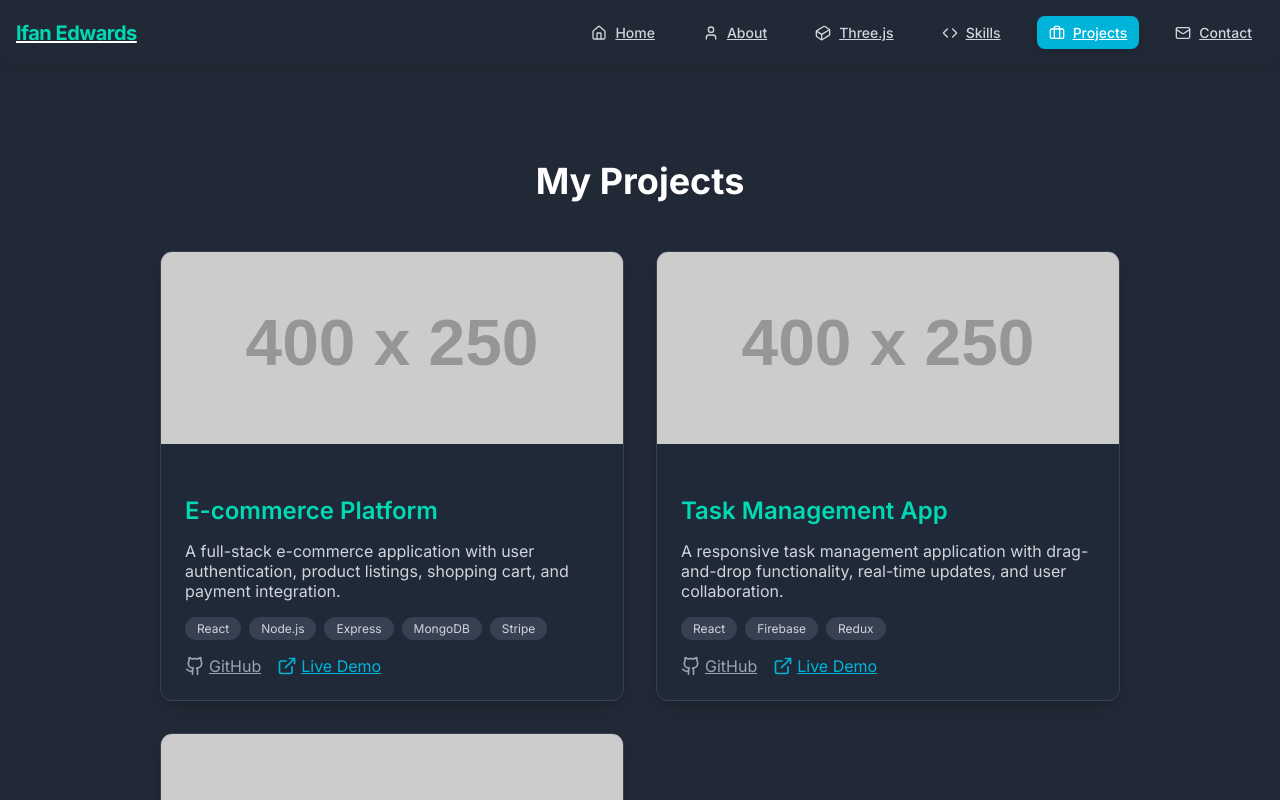
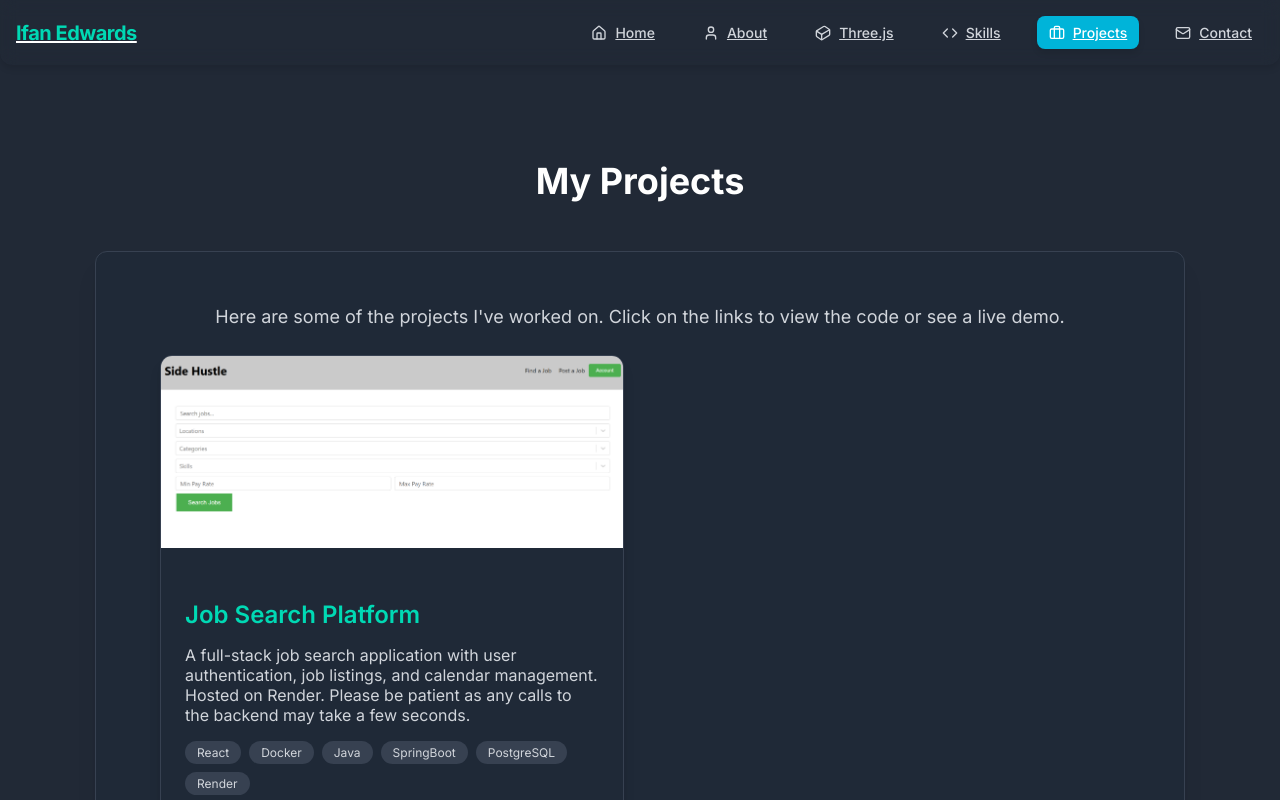
Before and after one commit to ifaneds/portfolio, a React (Create React App) app in the folder portfolio/: page /projects in a window 1280 px wide. Shown: the top 800 px of the page. Built offline with nearby package versions, Linux system fonts and the light colour scheme.

Commit message:
Update With Project

```diff
--- a/portfolio/src/App.js
+++ b/portfolio/src/App.js
@@ -42,7 +42,6 @@ export default function App() {
           <Route index element={<Hero />} /> {/* Default route for "/" */}
           <Route path="about" element={<About />} />
           <Route path="three" element={<Three />} />
-          {/* Add your new pages */}
           <Route path="skills" element={<Skills />} />
           <Route path="projects" element={<Projects />} />
           <Route path="contact" element={<Contact />} />
--- a/portfolio/src/components/Hero.js
+++ b/portfolio/src/components/Hero.js
@@ -1,5 +1,6 @@
 import React from "react";
-import { Mail } from "lucide-react";
+import { IoMdDownload, IoMdMail } from "react-icons/io";
+import { Link } from "react-router-dom";
 
 export default function Hero() {
   return (
@@ -21,22 +22,31 @@ export default function Hero() {
         knack for creating immersive experiences.
       </p>
       <div className="hero-buttons">
-        <a href="/contact" className="hero-button hero-button-primary">
-          <Mail
+        <Link to="/contact" className="hero-button hero-button-primary">
+          <IoMdMail
             className="icon"
             style={{
               display: "inline-block",
               verticalAlign: "middle",
               marginRight: "0.5rem",
             }}
-          />{" "}
+          />
           Get in Touch
-        </a>
+        </Link>
+
         <a
           href={process.env.PUBLIC_URL + "/cv_ifan_edwards.pdf"} // download link for my CV
           download
-          className="hero-button hero-button-secondary"
+          className="hero-button hero-button-primary"
         >
+          <IoMdDownload
+            className="icon"
+            style={{
+              display: "inline-block",
+              verticalAlign: "middle",
+              marginRight: "0.5rem",
+            }}
+          />
           Download CV
         </a>
       </div>
--- a/portfolio/src/components/Projects.js
+++ b/portfolio/src/components/Projects.js
@@ -1,35 +1,23 @@
 import React from "react";
-import { Github, ExternalLink } from "lucide-react";
-// No direct style import needed here, App.js handles global style.css
+import { LuGithub, LuExternalLink } from "react-icons/lu";
 
 export default function Projects() {
   const projects = [
     {
-      title: "E-commerce Platform",
+      title: "Job Search Platform",
       description:
-        "A full-stack e-commerce application with user authentication, product listings, shopping cart, and payment integration.",
-      technologies: ["React", "Node.js", "Express", "MongoDB", "Stripe"],
-      githubLink: "https://github.com/yourusername/ecommerce-platform", // Replace with your GitHub link
-      liveLink: "https://ecommerce-demo.com", // Replace with your live demo link
-      imageUrl: "https://placehold.co/400x250/374151/D1D5DB?text=Project+1", // Placeholder image
-    },
-    {
-      title: "Task Management App",
-      description:
-        "A responsive task management application with drag-and-drop functionality, real-time updates, and user collaboration.",
-      technologies: ["React", "Firebase", "Redux"],
-      githubLink: "https://github.com/yourusername/task-app",
-      liveLink: "https://task-app-demo.com",
-      imageUrl: "https://placehold.co/400x250/374151/D1D5DB?text=Project+2",
-    },
-    {
-      title: "Personal Blog",
-      description:
-        "A minimalist blog platform built with a modern static site generator, featuring markdown support and SEO optimization.",
-      technologies: ["Next.js", "Markdown", "GraphQL", "Vercel"],
-      githubLink: "https://github.com/yourusername/personal-blog",
-      liveLink: "https://your-blog-demo.com",
-      imageUrl: "https://placehold.co/400x250/374151/D1D5DB?text=Project+3",
+        "A full-stack job search application with user authentication, job listings, and calendar management. Hosted on Render. Please be patient as any calls to the backend may take a few seconds.",
+      technologies: [
+        "React",
+        "Docker",
+        "Java",
+        "SpringBoot",
+        "PostgreSQL",
+        "Render",
+      ],
+      githubLink: "https://github.com/ifaneds/side-hustle", // Replace with your GitHub link
+      liveLink: "https://ifaneds.github.io/side-hustle/", // Replace with your live demo link
+      imageUrl: process.env.PUBLIC_URL + "/side_hustle_project_image.png", // Placeholder image
     },
   ];
 
@@ -63,7 +51,7 @@ export default function Projects() {
               rel="noopener noreferrer"
               className="project-link"
             >
-              <Github className="icon" /> GitHub
+              <LuGithub className="icon" /> GitHub
             </a>
           )}
           {project.liveLink && (
@@ -73,7 +61,7 @@ export default function Projects() {
               rel="noopener noreferrer"
               className="project-link live"
             >
-              <ExternalLink className="icon" /> Live Demo
+              <LuExternalLink className="icon" /> Live Demo
             </a>
           )}
         </div>
@@ -84,10 +72,17 @@ export default function Projects() {
   return (
     <section id="projects" className="projects-section">
       <h2 className="section-heading">My Projects</h2>
-      <div className="projects-grid">
-        {projects.map((project, index) => (
-          <ProjectCard key={index} project={project} />
-        ))}
+      <div className="projects-content">
+        <p className="projects-introduction">
+          Here are some of the projects I've worked on. Click on the links to
+          view the code or see a live demo.
+        </p>
+
+        <div className="projects-grid">
+          {projects.map((project, index) => (
+            <ProjectCard key={index} project={project} />
+          ))}
+        </div>
       </div>
     </section>
   );
--- a/portfolio/src/components/Skills.js
+++ b/portfolio/src/components/Skills.js
@@ -1,43 +1,80 @@
+// src/components/Skills.js
 import React from "react";
 
+// Import icons from various react-icons libraries
+// You might need to install some of these if you haven't yet (e.g., npm install react-icons)
+import {
+  FaUnity,
+  FaReact,
+  FaDocker,
+  FaJava,
+  FaCogs, // For OOP/Systems
+  FaProjectDiagram, // For Data Structures
+  FaPalette, // For Texturing
+  FaFilm, // For Animation
+} from "react-icons/fa"; // Font Awesome
+import {
+  SiUnrealengine,
+  SiPostgresql,
+  SiSpringboot,
+  SiBlender,
+  SiAdobeaftereffects,
+  SiAdobepremierepro, // For Video Editing
+  SiRender,
+} from "react-icons/si"; // Simple Icons
+import { IoGameControllerOutline } from "react-icons/io5"; // Ionicons
+import { RiCodeBoxLine, RiJavascriptFill } from "react-icons/ri"; // Remix Icon
+import { PiFileCSharp } from "react-icons/pi"; // Phosphor Icons
+import { CiCamera } from "react-icons/ci"; // For Compositing/Camera work
+import { BsFillMenuButtonFill } from "react-icons/bs";
+import { MdAnimation } from "react-icons/md";
+
 export default function Skills() {
-  // Define skills for each new category
+  // Define skills for each new category with an associated icon
   const gameDevSkills = [
-    "Unity",
-    "Unreal Engine",
-    "Gameplay Systems",
-    "Scripting",
-    "UI",
-  ]; // Adjust based on your actual engine experience and learning
+    { name: "Unity", icon: FaUnity },
+    { name: "Unreal Engine", icon: SiUnrealengine },
+    { name: "Gameplay Systems", icon: IoGameControllerOutline }, // Generic game controller
+    { name: "Scripting", icon: RiCodeBoxLine }, // Generic code box
+    { name: "UI", icon: BsFillMenuButtonFill }, // Generic button/menu icon for UI
+  ];
   const programmingSkills = [
-    "Java",
-    "C#",
-    "JavaScript",
-    "Object-Oriented Programming (OOP)",
-    "Data Structures & Algorithms",
-  ]; // Add C#/C++ if applicable
+    { name: "Java", icon: FaJava },
+    { name: "C#", icon: PiFileCSharp }, // Using the PiFileCSharp icon you provided
+    { name: "JavaScript", icon: RiJavascriptFill }, // More specific JS icon
+    { name: "Object-Oriented Programming (OOP)", icon: FaCogs }, // Represents systems/mechanisms
+    { name: "Data Structures & Algorithms", icon: FaProjectDiagram }, // Represents connections/structure
+  ];
+  const webDevSkills = [
+    { name: "React", icon: FaReact },
+    { name: "PostgreSQL", icon: SiPostgresql },
+    { name: "Spring Boot", icon: SiSpringboot },
+    { name: "Docker (Basics)", icon: FaDocker },
+    { name: "Render", icon: SiRender },
+  ];
   const artAndAnimationSkills = [
-    "3D Modeling (Blender, Cinema 4D)",
-    "Texturing & UV Mapping",
-    "Character Animation",
-    "Prop Animation",
-  ]; // Specify software you use
+    { name: "3D Modeling (Blender, Cinema 4D)", icon: SiBlender }, // Blender icon, covers general 3D modeling
+    { name: "Texturing & UV Mapping", icon: FaPalette }, // Represents color/texture work
+    { name: "Character Animation", icon: MdAnimation }, // Generic animation icon
+    { name: "Prop Animation", icon: FaFilm }, // Consistent with film/animation icon
+  ];
   const vfxSkills = [
-    "Adobe After Effects",
-    "Blender (Simulations & Pre-rendered VFX)",
-    "Video Compositing",
-    "Video Editing",
-  ]; // Specific to your clarification
+    { name: "Adobe After Effects", icon: SiAdobeaftereffects },
+    { name: "Blender (Simulations & Pre-rendered VFX)", icon: SiBlender }, // Reusing Blender icon as it's the tool
+    { name: "Video Compositing", icon: CiCamera }, // For compositing/camera work
+    { name: "Video Editing", icon: SiAdobepremierepro }, // Specific icon for Premiere Pro
+  ];
 
-  const webDevSkills = ["React", "PostgreSQL", "Spring Boot"]; // Keep your strong web skills
-
+  // Modified SkillCategory to render icon
   const SkillCategory = ({ title, skills }) => (
     <div className="skill-category-card">
       <h3 className="skill-category-title">{title}</h3>
       <div className="skill-tags-container">
         {skills.map((skill, index) => (
           <span key={index} className="skill-tag">
-            {skill}
+            {/* Render icon if it exists */}
+            {skill.icon && <skill.icon className="skill-icon" />}
+            {skill.name}
           </span>
         ))}
       </div>
--- a/portfolio/src/style.css
+++ b/portfolio/src/style.css
@@ -371,6 +371,9 @@ body {
   transition-property: transform;
   transition-duration: 200ms;
   box-shadow: 0 1px 3px rgba(0, 0, 0, 0.1), 0 1px 2px rgba(0, 0, 0, 0.06); /* shadow-md */
+  display: flex; /* Makes the icon and text align side-by-side */
+  align-items: center; /* Vertically centers the icon and text */
+  gap: 0.5rem;
 }
 
 .skill-tag:hover {
@@ -379,6 +382,12 @@ body {
     --secondary-blue
   ); /* Added hover effect to secondary blue */
   color: var(--light-background); /* Text color change on hover */
+}
+.skill-icon {
+  width: 1.25rem; /* Controls the size of the icon */
+  height: 1.25rem; /* Controls the size of the icon */
+  color: var(--primary-teal); /* Sets the color of the icon */
+  /* ... other existing styles for skill-icon ... */
 }
 
 /* --- Projects Section --- */
@@ -394,6 +403,26 @@ body {
   max-width: 960px; /* max-w-4xl */
   margin-left: auto;
   margin-right: auto;
+}
+
+.projects-introduction {
+  text-align: center;
+  font-size: 1.125rem; /* text-lg */
+  line-height: 1.625; /* leading-relaxed */
+  color: var(--gray-300); /* text-gray-300 */
+  margin-bottom: 1.5rem; /* mb-6 */
+}
+
+.projects-content {
+  max-width: 64rem; /* max-w-4xl */
+  margin-left: auto;
+  margin-right: auto;
+  background-color: var(--gray-800); /* bg-gray-800 */
+  padding: 2rem; /* p-8 */
+  border-radius: 0.75rem; /* rounded-xl */
+  box-shadow: 0 20px 25px -5px rgba(0, 0, 0, 0.1),
+    0 8px 10px -6px rgba(0, 0, 0, 0.1); /* shadow-2xl */
+  border: 1px solid var(--gray-700); /* border border-gray-700 */
 }
 
 .project-card {
```
Also changed, not shown: portfolio/src/index.js (+6 -6 lines), portfolio/public/side_hustle_project_image.png (added).
